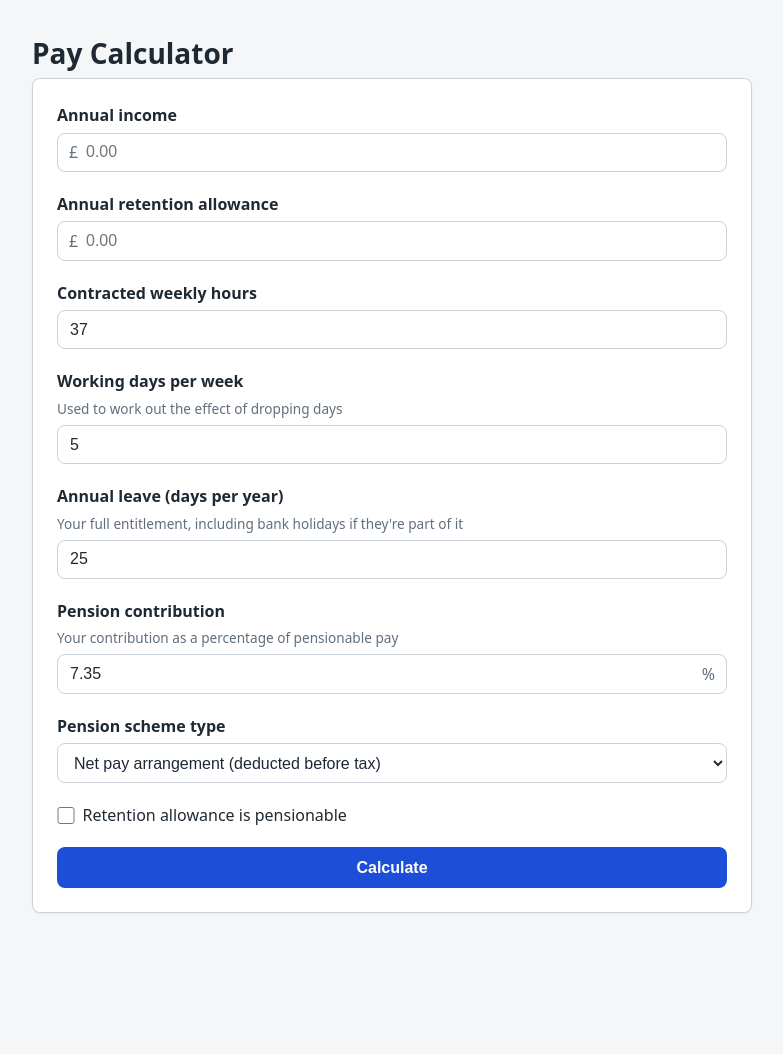
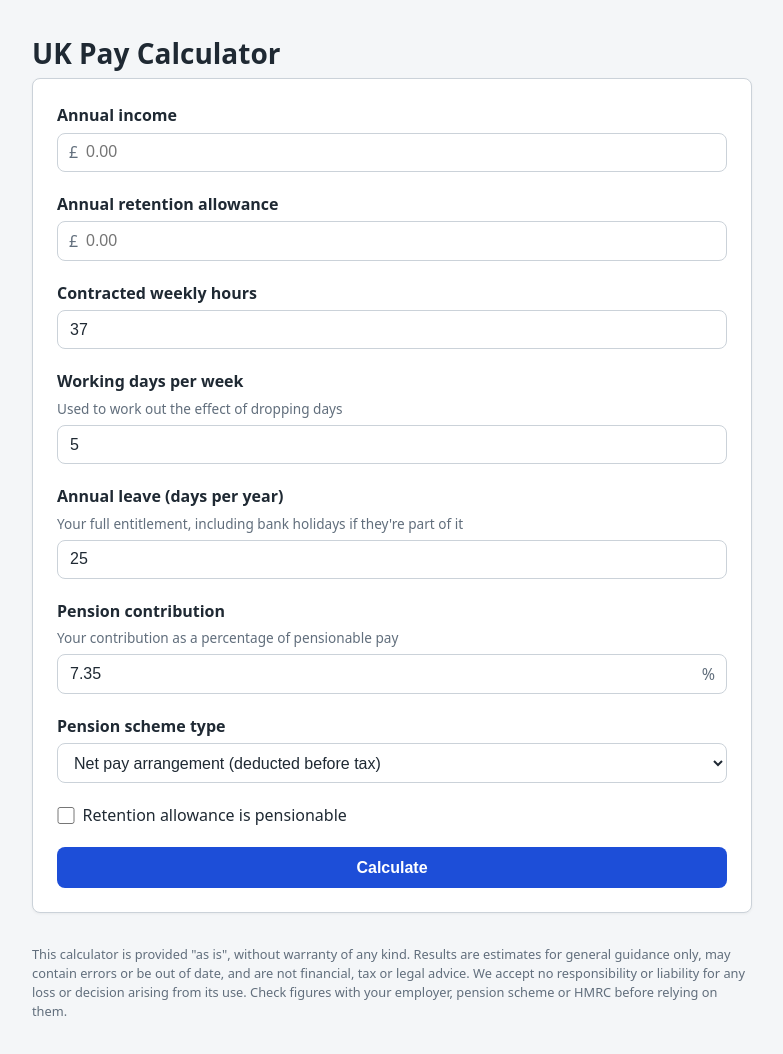
Before and after one commit to grahamcharleslewis/pay-calculator, a plain HTML site: page index.html in a window 1280 px wide. Shown: the whole page, without its empty margins (248-1031 px from the left). Before the commit the page ends 969 px from the top, so only its background shows below. Drawn offline with Linux system fonts and the light colour scheme.

Commit message:
Add disclaimer

```diff
--- a/index.html
+++ b/index.html
@@ -229,11 +229,21 @@
       color: #b91c1c;
       margin: 0;
     }
+
+    .disclaimer {
+      margin-top: 2rem;
+      font-size: 0.8rem;
+      color: var(--muted);
+    }
+
+    .disclaimer p {
+      margin: 0;
+    }
   </style>
 </head>
 <body>
   <main>
-    <h1>Pay Calculator</h1>
+    <h1>UK Pay Calculator</h1>
 
     <form id="pay-form" class="card" novalidate>
       <div class="field">
@@ -308,6 +318,16 @@
     </form>
 
     <section id="results" aria-live="polite"></section>
+
+    <footer class="disclaimer">
+      <p>
+        This calculator is provided "as is", without warranty of any kind. Results are estimates
+        for general guidance only, may contain errors or be out of date, and are not financial,
+        tax or legal advice. We accept no responsibility or liability for any loss or decision
+        arising from its use. Check figures with your employer, pension scheme or HMRC before
+        relying on them.
+      </p>
+    </footer>
   </main>
 
   <script>
```
Also changed, not shown: 2 other files.
